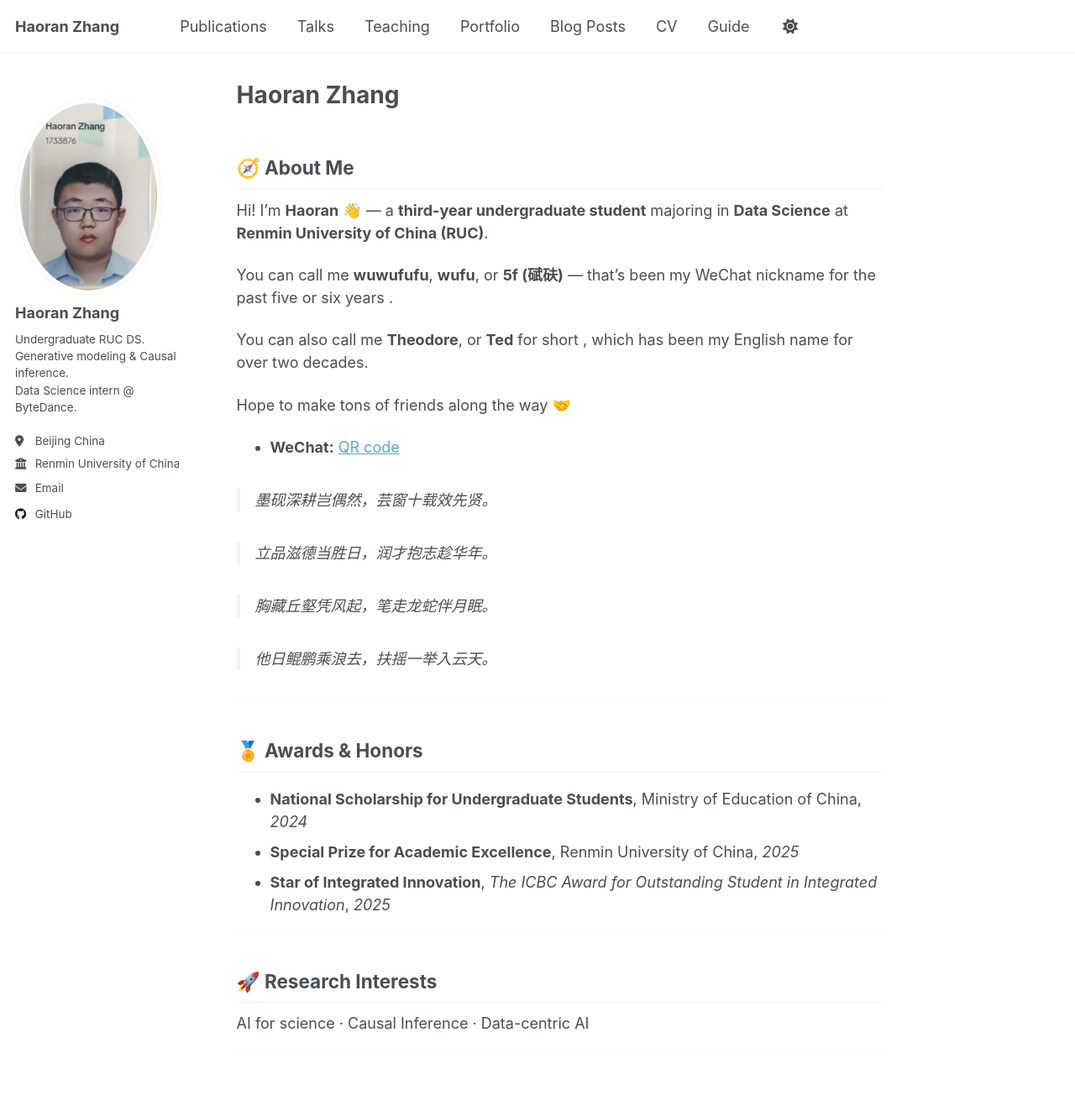
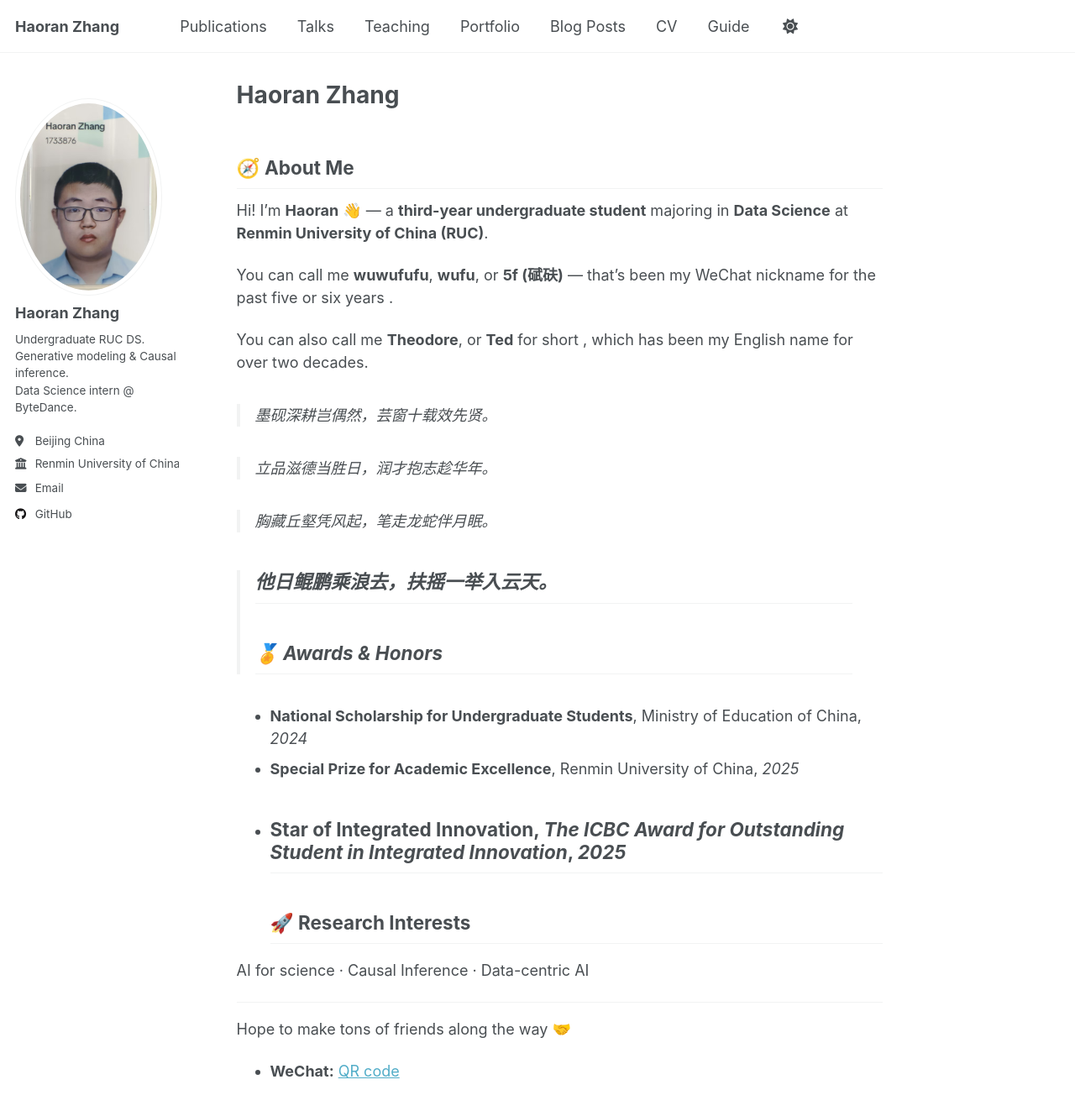
Before and after one commit to wuwufufu/wuwufufu.github.io, a Jekyll site: the page built from _pages/about.md, in a window 1280 px wide and 1400 px high. Shown: the top 1323 px of the window at 84% size. Built offline with Jekyll 4.4.1, drawn with Linux system fonts in a browser that asks for light colours; a script that is not in the unit is left out; part of the change alters nothing that is shown.

```diff
--- a/_pages/about.md
+++ b/_pages/about.md
@@ -13,10 +13,6 @@ You can call me **wuwufufu**, **wufu**, or **5f (碔砆)** — that’s been my
 
 You can also call me **Theodore**, or **Ted** for short , which has been my English name for over two decades.
 
-Hope to make tons of friends along the way 🤝
-
-- **WeChat:** [QR code](bff4e509c0f9aacc0de631b3ffa8276b.jpg)
-
 > 墨砚深耕岂偶然，芸窗十载效先贤。
 
 > 立品滋德当胜日，润才抱志趁华年。
@@ -24,18 +20,19 @@ Hope to make tons of friends along the way 🤝
 > 胸藏丘壑凭风起，笔走龙蛇伴月眠。
 
 > 他日鲲鹏乘浪去，扶摇一举入云天。
-
 ---
 ## 🏅 Awards & Honors
 
 - **National Scholarship for Undergraduate Students**, Ministry of Education of China, *2024*
 - **Special Prize for Academic Excellence**, Renmin University of China, *2025*
 - **Star of Integrated Innovation**, *The ICBC Award for Outstanding Student in Integrated Innovation*, *2025*
-
 ---
-
 ## 🚀 Research Interests
 
 AI for science · Causal Inference · Data-centric AI
 
 ---
+
+Hope to make tons of friends along the way 🤝
+
+- **WeChat:** [QR code](bff4e509c0f9aacc0de631b3ffa8276b.jpg)
```
